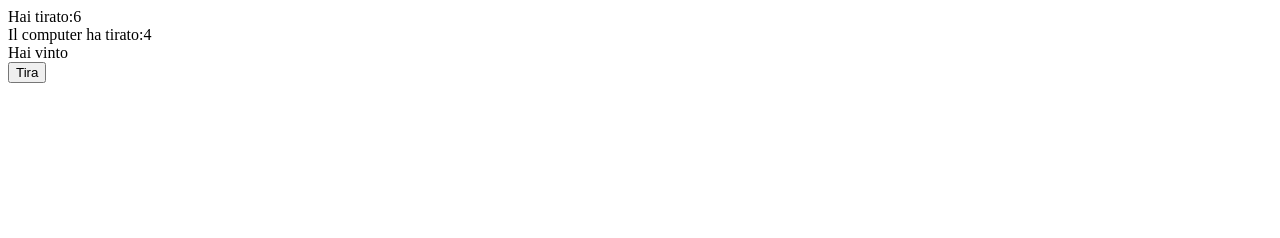
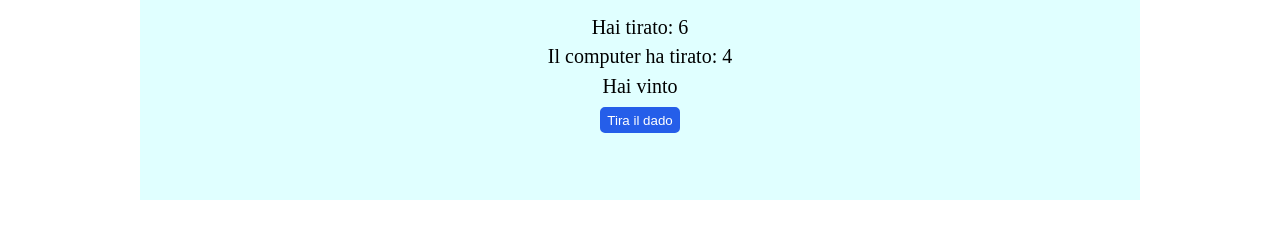
Before and after one commit to Cristianllambro/js-mail-dadi, a plain HTML site: page dadi/index.html in a window 1280 px wide. Drawn offline with Linux system fonts and the light colour scheme.

Commit message:
finish dice

```diff
--- a/dadi/index.html
+++ b/dadi/index.html
@@ -5,15 +5,25 @@
     <meta http-equiv="X-UA-Compatible" content="IE=edge">
     <meta name="viewport" content="width=device-width, initial-scale=1.0">
     <title>Dadi</title>
+
+    <link rel="stylesheet" href="style.css">
 </head>
 <body>
-    <div id="user"></div>
-    <div id="computer"></div>
-    <div id="draw"></div>
+    <div class="container">
+        <div class="card">
 
-    <button id="btn-gen">Tira</button>
+            <div id="user"></div>
+            <div id="computer"></div>
+            <div id="draw"></div>
+
+            <button id="btn-gen">Tira il dado</button>
+
+        </div>
+
+
+
+    </div>
 
     <script src="script.js"></script>
-
 </body>
 </html>
--- a/dadi/style.css
+++ b/dadi/style.css
@@ -0,0 +1,44 @@
+* {
+    margin: 0;
+    padding: 0;
+    box-sizing: border-box;
+}
+
+.container{
+    width: 1000px;
+    margin: 0 auto;
+    display: flex;
+    justify-content: center;
+}
+
+.card{
+    width: 1000px;
+    height: 200px;
+    background-color: lightcyan;
+    text-align: center;
+
+}
+
+#user{
+    padding: 1rem 0 .4rem 0;
+    font-size: 20px;
+}
+
+#computer{
+    padding-bottom: .4rem;
+    font-size: 20px;
+}
+
+#draw{
+    padding-bottom: .6rem;
+    font-size: 20px;
+}
+
+#btn-gen{
+    padding: .2rem .3rem .2rem .3rem;
+    background-color: #255ee9;
+    color: white;
+    border: 2px solid #255ee9;
+    border-radius: 5px ;
+    cursor: pointer;
+}
```
Also changed, not shown: dadi/script.js (+6 -6 lines).
